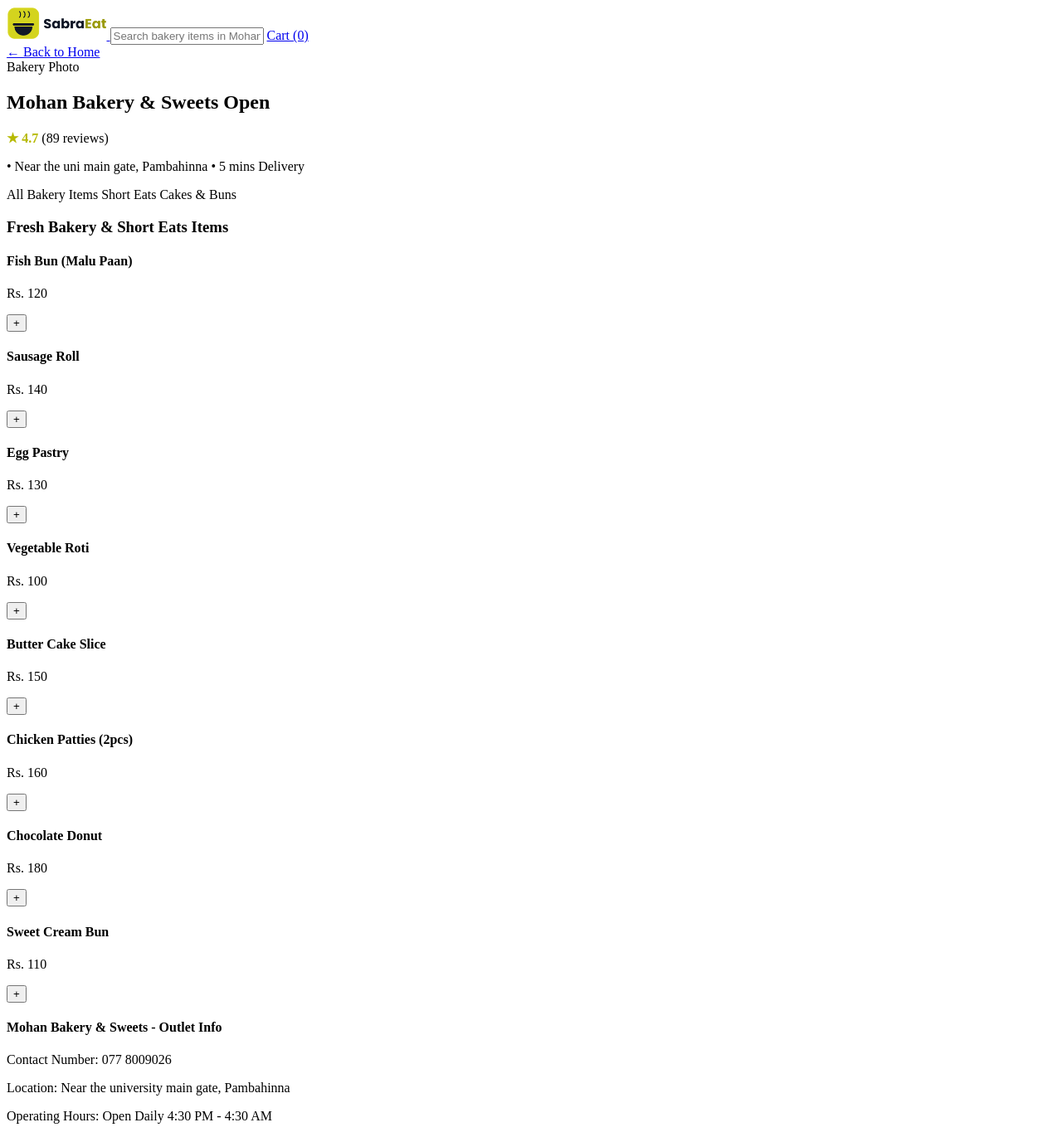
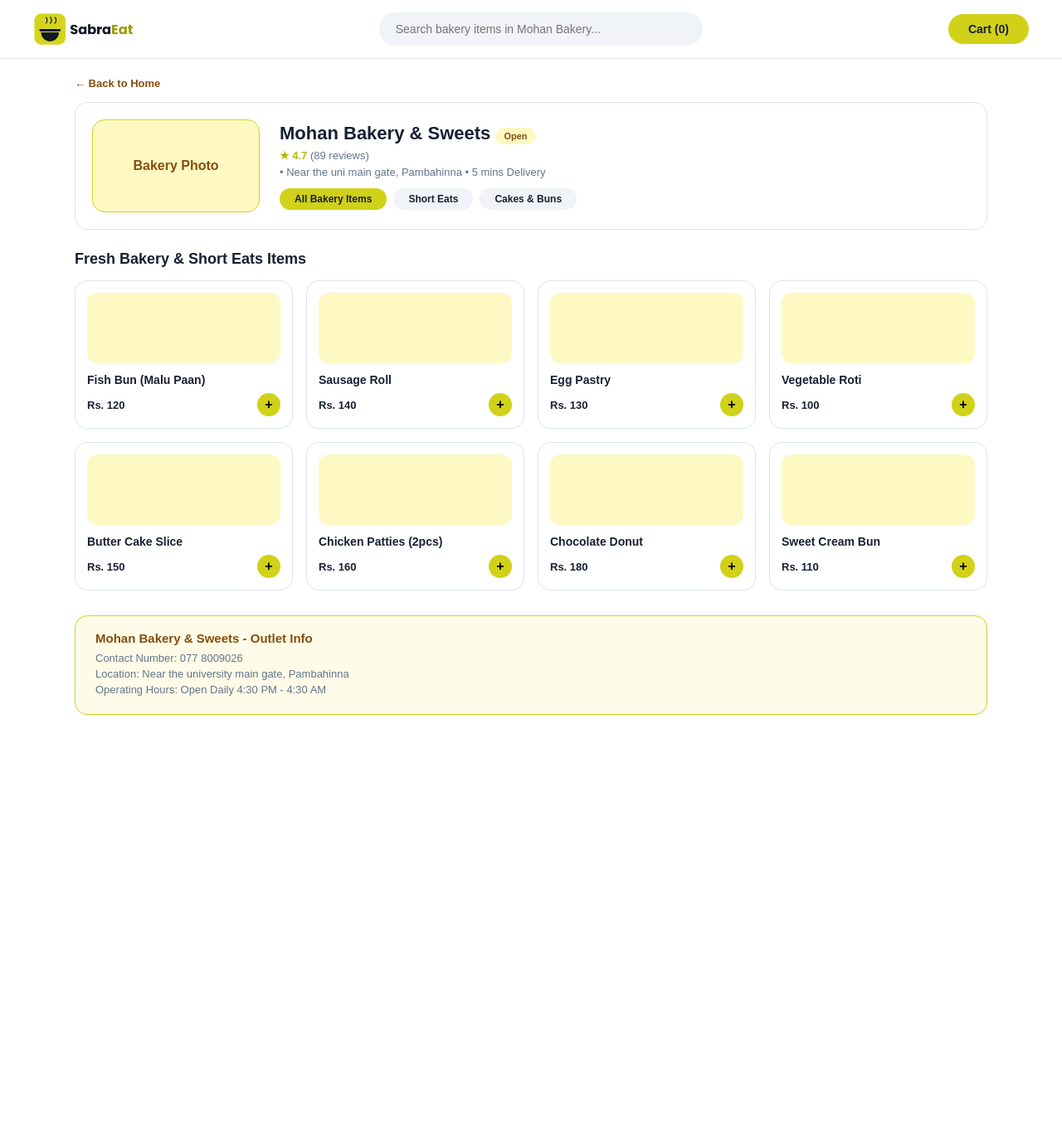
Before and after one commit to Ravindu-Prabod/SabraEat_PHP_Project, a Laravel app: template resources/views/outlets/mohan.blade.php in a window 1280 px wide. Shown: the whole page at 83% size. After the commit the page ends 862 px from the top, so only its background shows below. Run offline with Laravel 12, Linux system fonts and the light colour scheme; the template is opened without the code that fills it, so the values that code supplies are empty.

Commit message:
CSS  for Mohan Bakery page

```diff
--- a/resources/views/outlets/mohan.blade.php
+++ b/resources/views/outlets/mohan.blade.php
@@ -1,8 +1,174 @@
 <!DOCTYPE html>
 <html lang="en">
 <head>
-    <meta charset="UTF-8">
+
     <title>SabraEat - Mohan Bakery & Sweets</title>
+    <style>
+        body {
+            font-family: Arial, sans-serif;
+            background-color: #FFFFFF;
+            color: #172033;
+            margin: 0;
+        }
+         .navbar {
+            background-color: #FFFFFF;
+            padding: 15px 40px;
+            display: flex;
+            justify-content: space-between;
+            align-items: center;
+            border-bottom: 1px solid #e2e8f0;
+        }
+        .logo {
+            display: flex;
+            align-items: center;
+            gap: 10px;
+            text-decoration: none;
+        }
+        .search {
+            width: 350px;
+            padding: 12px 20px;
+            border: none;
+            background-color: #f0f3f7;
+            border-radius: 20px;
+            font-size: 14px;
+        }
+         .cart-btn {
+            background-color: #D1D119;
+            color: #172033;
+            font-weight: bold;
+            text-decoration: none;
+            padding: 10px 24px;
+            border-radius: 20px;
+            font-size: 14px;
+        }
+        .container {
+            max-width: 1100px;
+            margin: 20px auto;
+            padding: 0 20px;
+        }
+         .back-link {
+            display: inline-block;
+            color: #854d0e;
+            text-decoration: none;
+            font-size: 13px;
+            font-weight: bold;
+            margin-bottom: 15px;
+        }
+         .outlet {
+            background-color: #FFFFFF;
+            border: 1px solid #dce4ed;
+            border-radius: 15px;
+            padding: 20px;
+            display: flex;
+            align-items: center;
+            gap: 24px;
+        }
+         .photo {
+            width: 200px;
+            height: 110px;
+            background-color: #FEF9C3;
+            border: 1px solid #D1D119;
+            border-radius: 15px;
+            text-align: center;
+            line-height: 110px;
+            color: #854d0e;
+            font-weight: bold;
+        }
+        .details h2 {
+            font-size: 22px;
+            margin: 0 0 6px 0;
+        }
+        .status-badge {
+            background-color: #FEF9C3;
+            color: #854d0e;
+            font-size: 11px;
+            padding: 4px 10px;
+            border-radius: 12px;
+        }
+        .details p {
+            font-size: 13px;
+            color: #64748B;
+            margin: 5px 0;
+        }
+        .categories {
+            margin-top: 12px;
+            display: flex;
+            gap: 8px;
+        }
+        .category {
+            background-color: #f0f3f7;
+            color: #172033;
+            padding: 6px 18px;
+            border-radius: 20px;
+            font-size: 12px;
+            font-weight: bold;
+        }
+        .category.active {
+            background-color: #D1D119;
+        }
+        .menu-title {
+            font-size: 18px;
+            margin: 25px 0 15px 0;
+        }
+        .food-menu {
+            display: grid;
+            grid-template-columns: repeat(4, 1fr);
+            gap: 16px;
+        }
+         .food-card {
+            background-color: #FFFFFF;
+            border: 1px solid #dce4ed;
+            border-radius: 15px;
+            padding: 14px;
+        }
+        .food-image {
+            background-color: #FEF9C3;
+            height: 85px;
+            border-radius: 12px;
+            margin-bottom: 12px;
+        }
+        .food-card h4 {
+            font-size: 14px;
+            margin: 0 0 8px 0;
+        }
+        .card-bottom {
+            display: flex;
+            justify-content: space-between;
+            align-items: center;
+        }
+        .food-card p {
+            font-size: 13px;
+            font-weight: bold;
+            margin: 0;
+        }
+        .add {
+            background-color: #D1D119;
+            border: none;
+            width: 28px;
+            height: 28px;
+            border-radius: 50%;
+            font-weight: bold;
+            font-size: 16px;
+            cursor: pointer;
+        }
+        .outlet-info-box {
+            background-color: #FEFCE8;
+            border: 1px solid #D1D119;
+            border-radius: 15px;
+            padding: 18px 24px;
+            margin: 30px 0 40px 0;
+        }
+        .outlet-info-box h4 {
+            margin: 0 0 8px 0;
+            font-size: 15px;
+            color: #854d0e;
+        }
+         .outlet-info-box p {
+            margin: 4px 0;
+            font-size: 13px;
+            color: #64748B;
+        }
+    </style>
 </head>
 <body>
 
```
